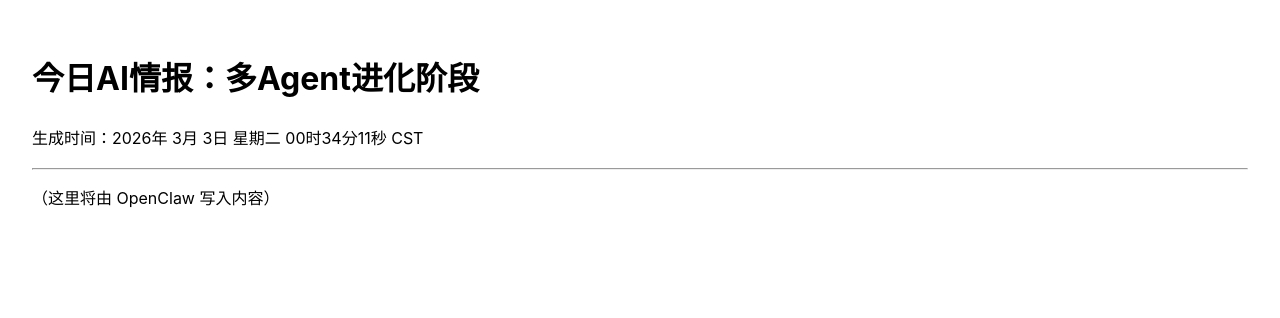
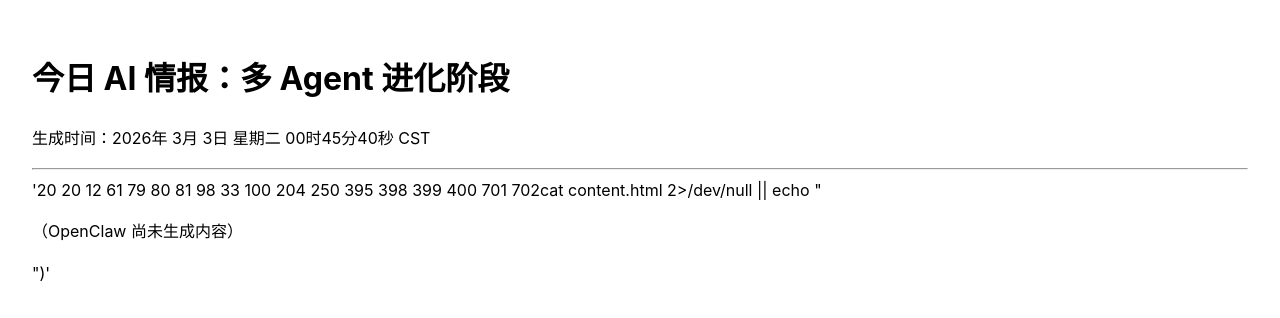
Before and after one commit to daishengyong/ai-briefing, a plain HTML site: page briefings/2026-03-03/briefing.html in a window 1280 px wide. Drawn offline with Linux system fonts and the light colour scheme.

Commit message:
publish: 2026-03-03

```diff
--- a/briefings/2026-03-03/briefing.html
+++ b/briefings/2026-03-03/briefing.html
@@ -1,10 +1,12 @@
 <!doctype html>
 <meta charset="utf-8" />
 <meta name="viewport" content="width=device-width, initial-scale=1" />
-<title>今日AI情报：多Agent进化阶段</title>
+<title>今日 AI 情报：多 Agent 进化阶段</title>
 <body style="font-family:-apple-system,system-ui;padding:24px;line-height:1.6">
-<h1>今日AI情报：多Agent进化阶段</h1>
-<p>生成时间：2026年 3月 3日 星期二 00时34分11秒 CST</p>
+<h1>今日 AI 情报：多 Agent 进化阶段</h1>
+<p>生成时间：2026年 3月 3日 星期二 00时45分40秒 CST</p>
 <hr/>
-<p>（这里将由 OpenClaw 写入内容）</p>
+<!--CONTENT_START-->
+'20 20 12 61 79 80 81 98 33 100 204 250 395 398 399 400 701 702cat content.html 2>/dev/null || echo "<p>（OpenClaw 尚未生成内容）</p>")'
+<!--CONTENT_END-->
 </body>
```
Also changed, not shown: manifest.json.
